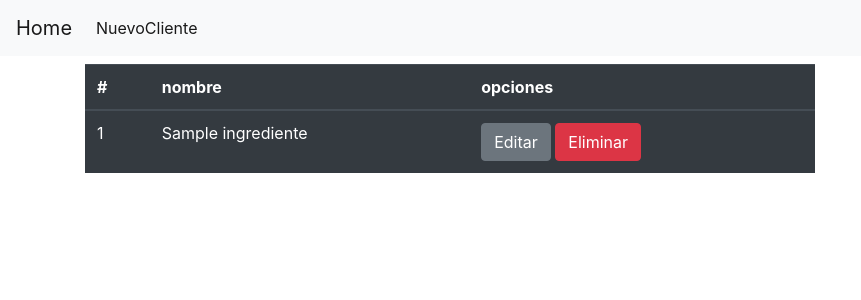
After one commit to pbooox/proyectofinal, a Django app: page /ing/ in a window 1280 px wide. The commit adds this page. Shown: the top 300 px of the page, without its empty margins (0-861 px from the left). Run offline with Django 3.2, Linux system fonts and the light colour scheme; tables that the repository leaves empty hold one stand-in row (values such as "Sample post"); some libraries are stand-ins or nearby versions.

Commit message:
antes de login 2

```diff
--- a/sitio/templates/bar/base.html
+++ b/sitio/templates/bar/base.html
@@ -23,20 +23,24 @@
                             <li class="nav-item active">
                               <a class="nav-link" href="{% url 'nuevo_cliente' %}">NuevoCliente</a>
                             </li>
-                            <li class="nav-item">
-                              <a class="nav-link" href="#">Link</a>
-                            </li>
+                            {% if user.is_authenticated %}
+                            <li class="nav-item dropdown">
+                                    <a class="nav-link dropdown-toggle"  id="navbarDropdown" role="button" data-toggle="dropdown" aria-haspopup="true" aria-expanded="false">
+                                      Ingredientes
+                                    </a>
+                                    <div class="dropdown-menu" aria-labelledby="navbarDropdown">
+                                      <a class="dropdown-item" href="{% url 'ingredientes' %}">Lista</a>
+                                      <a class="dropdown-item" href="{% url 'nuevo_ingrediente' %}">Nuevo</a>
+
+
+                                  </li>
+
+
+                            {% endif %}
                           </ul>
-                          <form class="form-inline my-2 my-lg-0">
-                            <input class="form-control mr-sm-2" type="search" placeholder="Search" aria-label="Search">
-                            <button class="btn btn-outline-success my-2 my-sm-0" type="submit">Search</button>
-                          </form>
                         </div>
                       </nav>
-            {% if user.is_authenticated %}
 
-
-            {% endif %}
             <h1><a href="/"></a></h1>
         </div>
 
--- /dev/null
+++ b/sitio/templates/bar/ingredientes.html
@@ -0,0 +1,32 @@
+{% extends 'bar/base.html' %}
+{% block content %}
+
+<table class="table table-dark">
+
+    <thead>
+          <tr>
+            <th scope="col">#</th>
+            <th scope="col">nombre</th>
+            <th scope="col">opciones</th>
+
+          </tr>
+        </thead>
+        <tbody>
+                {% for i in ings %}
+          <tr>
+            <td>{{i.pk}}</td>
+            <td>{{i.nombre}}</td>
+            <td>
+                <button type="button" class="btn btn-secondary" href="">
+                    Editar
+                </button>
+                <button type="button" class="btn btn-danger" href="">
+                    Eliminar
+                </button>
+            </td>
+          </tr>
+          {% endfor %}
+        </tbody>
+      </table>
+
+{% endblock %}
--- a/sitio/urls.py
+++ b/sitio/urls.py
@@ -9,4 +9,5 @@ urlpatterns = [
     path('cli/mandar/<int:pk>/', views.mandar_cliente, name='mandar_cliente'),
     path('bebida/nueva/<int:pk>/', views.nueva_bebida, name='nueva_bebida'),
     path('ing/nuevo/', views.nuevo_ingrediente, name='nuevo_ingrediente'),
+    path('ing/', views.ingredientes , name='ingredientes'),
     ]
--- a/sitio/views.py
+++ b/sitio/views.py
@@ -1,7 +1,7 @@
 from django.shortcuts import render, get_object_or_404, redirect
 
 from django.contrib import messages
-from .models import Cliente, Bebida, DetalleBebida
+from .models import Cliente, Bebida, DetalleBebida, Ingrediente
 from .forms import FormCli, FormIng, BebidaForm
 
 def home(request):
@@ -56,3 +56,7 @@ def nueva_bebida(request, pk):
     else:
         formulario = BebidaForm()
     return render(request, 'bar/nueva_bebida.html', {'formulario': formulario})
+
+def ingredientes(request):
+    ings = Ingrediente.objects.all()
+    return render(request, 'bar/ingredientes.html', {'ings': ings})
```
